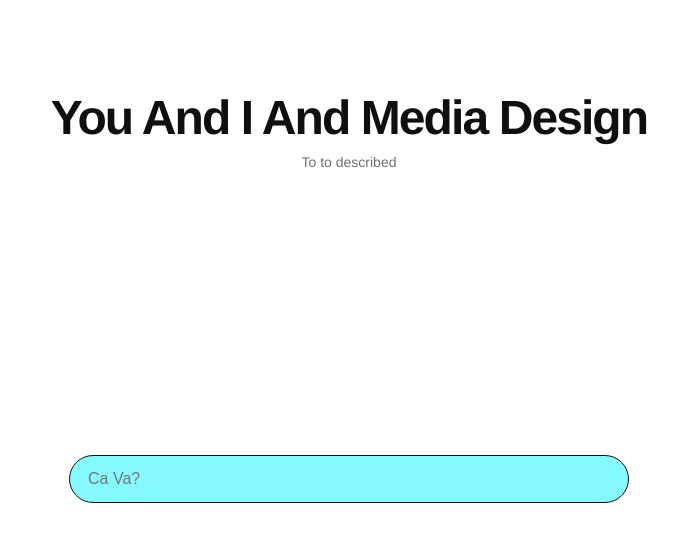
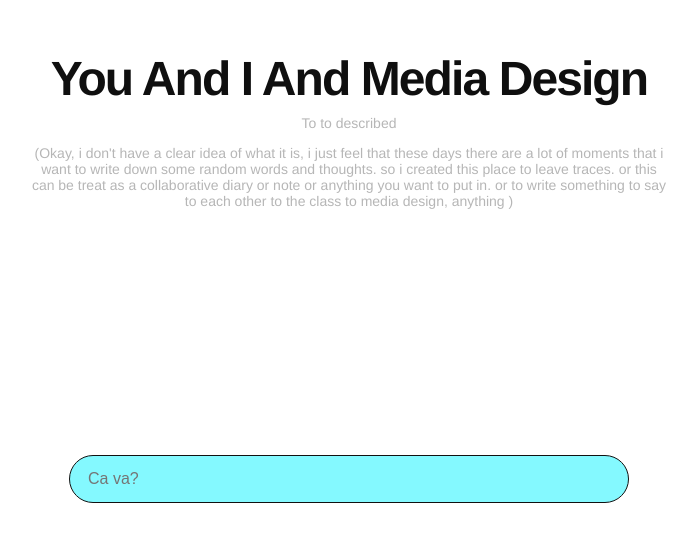
Before and after one commit to LiuliuLexie/YouAndIAndMediaDesign, a plain HTML site: page index.html in a window 1280 px wide. Shown: the part 261-800 px from the top of the page, without its empty margins (291-988 px from the left). Drawn offline with nearby package versions, Linux system fonts and the light colour scheme.

Commit message:
Update webpage layout

```diff
--- a/index.html
+++ b/index.html
@@ -11,6 +11,7 @@
     <div id="title">
       <h1>You And I And Media Design</h1>
       <p>To to described</p>
+      <p>(Okay, i don't have a clear idea of what it is, i just feel that these days there are a lot of moments that i want to write down some random words and thoughts. so i created this place to leave traces. or this can be treat as a collaborative diary or note or anything you want to put in. or to write something to say to each other to the class to media design, anything )</p>
     </div>
 
     <form id="entryForm">
@@ -19,7 +20,7 @@
         type="text"
         maxlength="180"
         autocomplete="off"
-        placeholder="Ca Va? "
+        placeholder="Ca va? "
       />
     </form>
   </main>
--- a/style.css
+++ b/style.css
@@ -43,7 +43,7 @@ body {
   margin-top: 12px;
 
   font-size: 14px;
-  opacity: 0.6;
+  opacity: 0.3;
 }
 
 #entryForm {
```
